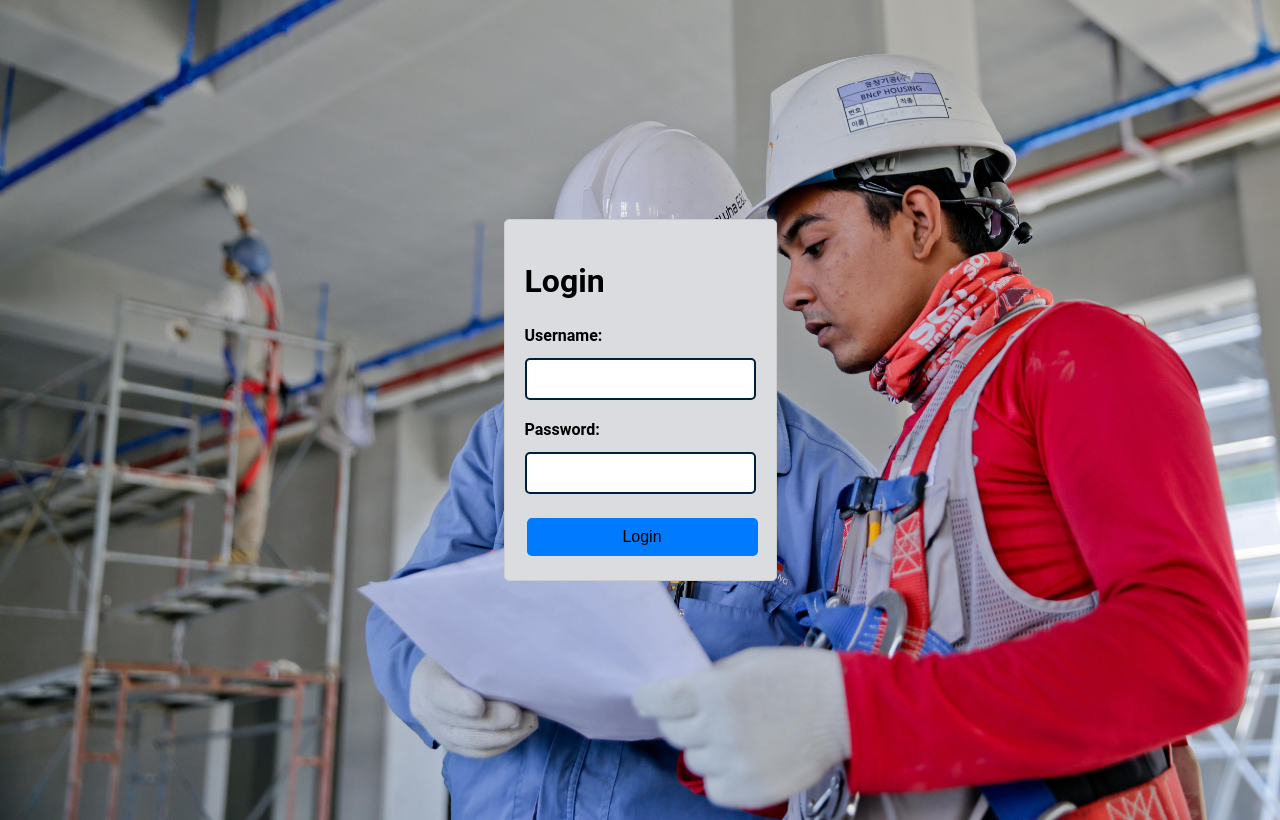
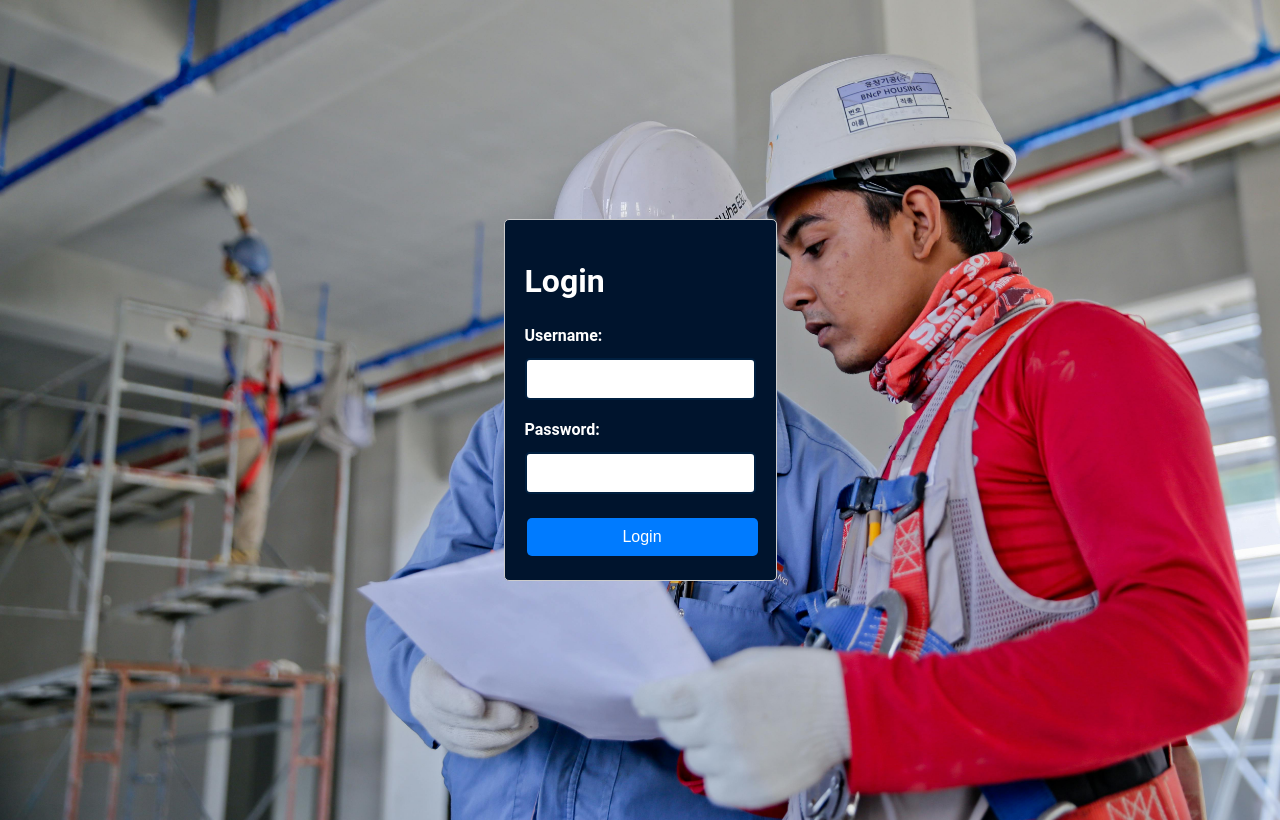
Before and after one commit to LaurinBrechter/itpl-lab, a PHP site: page / in a window 1280 px wide. Run offline with PHP 8.4, Linux system fonts and the light colour scheme.

Commit message:
loginfarbe

```diff
--- a/index.php
+++ b/index.php
@@ -14,6 +14,7 @@ include $_SERVER['DOCUMENT_ROOT'] . '/server/document_head.php';
         display: flex;
         justify-content: center;
         align-items: center;
+
     }
     .login-container {
         padding: 20px;
@@ -23,10 +24,11 @@ include $_SERVER['DOCUMENT_ROOT'] . '/server/document_head.php';
     .login-form {
         display: flex;
         flex-direction: column;
+		background-color: #00142d;
     }
     .login-form label {
         font-weight: bold;
-        color: black;
+        color: white;
     }
     .login-form input[type="text"],
     .login-form input[type="password"] {
@@ -40,7 +42,7 @@ include $_SERVER['DOCUMENT_ROOT'] . '/server/document_head.php';
     }
     .login-form button {
         background-color: #007bff;
-        color: black;
+        color: white;
         padding: 10px;
         border: none;
         border-radius: 5px;
@@ -55,7 +57,7 @@ include $_SERVER['DOCUMENT_ROOT'] . '/server/document_head.php';
 <body>
     <div class="login-container">
         <form action="login.php" method="POST" class="login-form">
-            <h1 style="color: black;">Login</h1>
+            <h1 style="color: white;">Login</h1>
             <label for="username">Username:</label>
             <input type="text" id="username" name="username" required>
             <label for="password">Password:</label>
```
